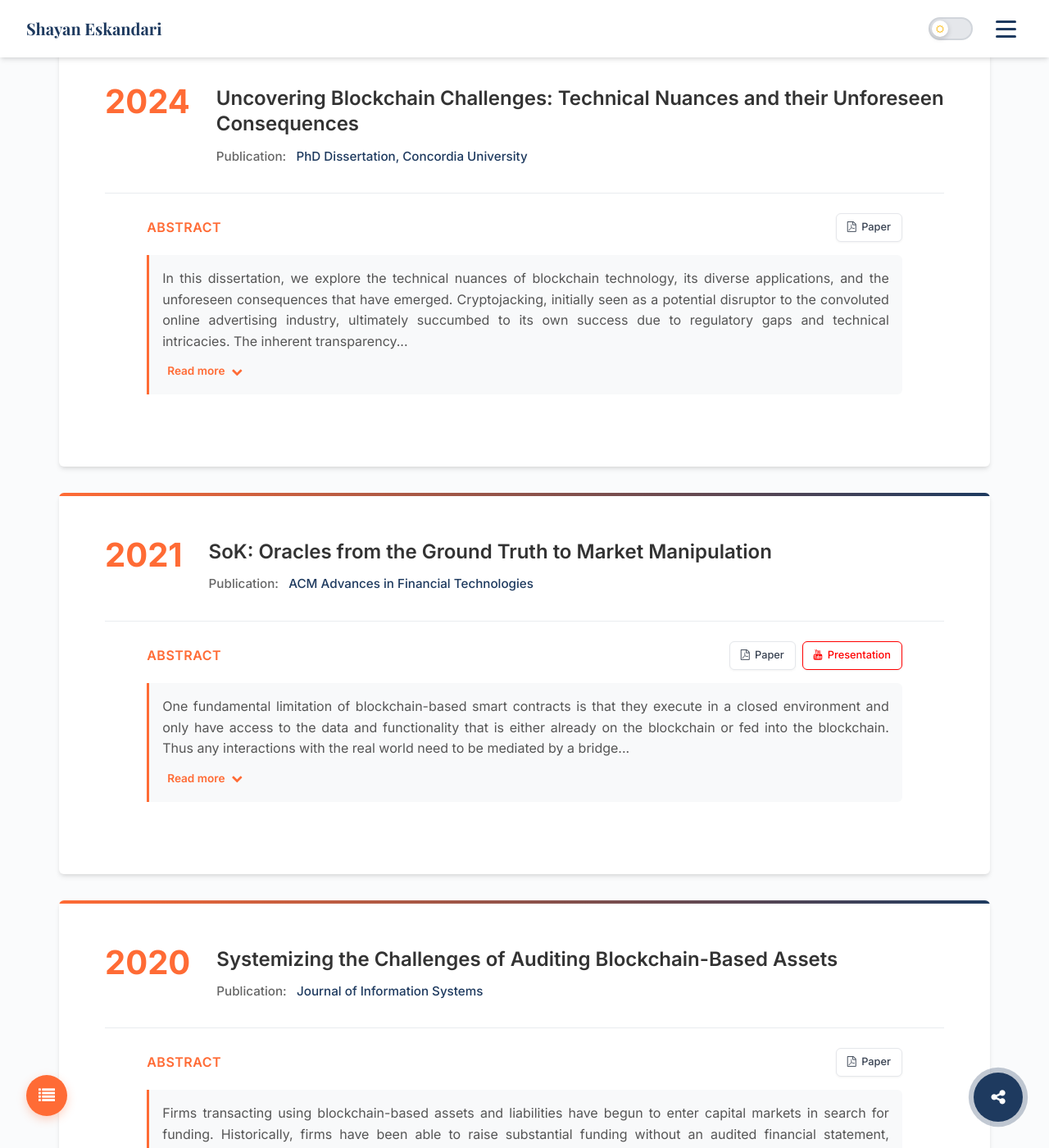
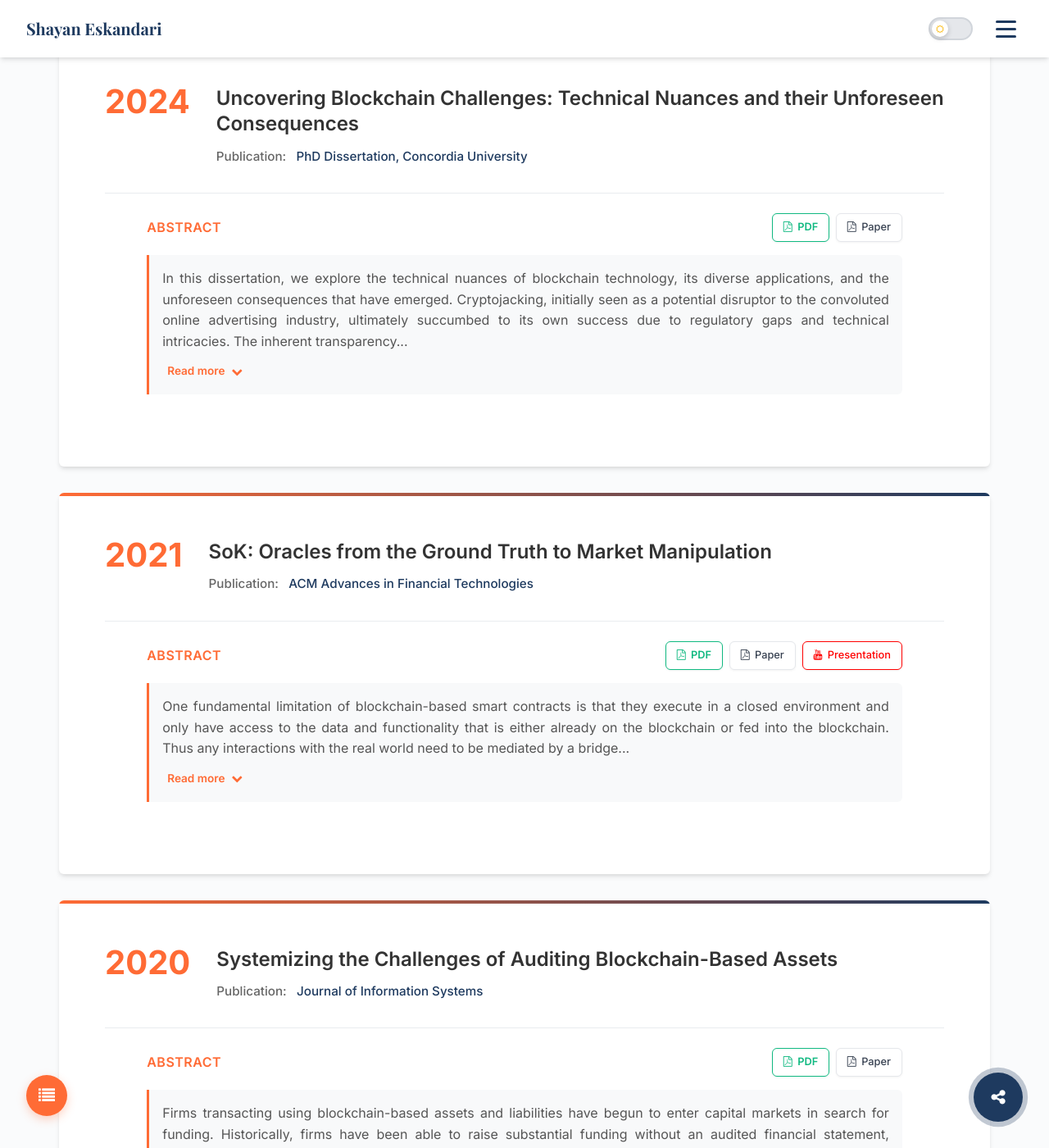
Before and after one commit to shayanb/shayan.es, a Jekyll site: the page built from publications.html, in a window 1280 px wide and 1400 px high, scrolled down 1367 px. Shown: the whole window at 82% size. Built offline with Jekyll 4.4.1, drawn with Linux system fonts in a browser that asks for light colours; some of the changed text lies outside the part shown.

Commit message:
add local pdfs

```diff
--- a/publications.html
+++ b/publications.html
@@ -120,6 +120,11 @@ permalink: /scholar/
           <div class="abstract-header">
             <h4 class="abstract-label">Abstract</h4>
             <div class="pub-links">
+              {% if pub.local_pdf %}
+              <a href="{{ pub.local_pdf }}" class="pub-link pub-link-local-pdf" target="_blank">
+                <i class="fa fa-file-pdf-o"></i> PDF
+              </a>
+              {% endif %}
               {% if pub.paper %}
               <a href="{{ pub.paper }}" class="pub-link" target="_blank">
                 <i class="fa fa-file-pdf-o"></i> Paper
@@ -607,6 +612,17 @@ document.addEventListener('DOMContentLoaded', function() {
   color: white;
 }
 
+.pub-link.pub-link-local-pdf {
+  border-color: #10b981;
+  color: #10b981;
+  font-weight: 600;
+}
+
+.pub-link.pub-link-local-pdf:hover {
+  background: #10b981;
+  color: white;
+}
+
 /* Dark mode support for publication links */
 [data-theme="dark"] .pub-link {
   background: var(--card-color);
```
Also changed, not shown: _data/index/publications.yml (+13 -1 lines), 12 other files.
